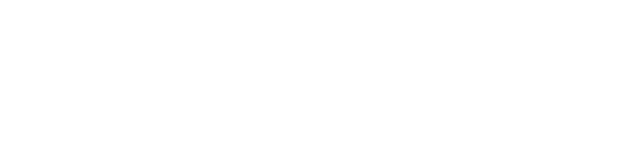
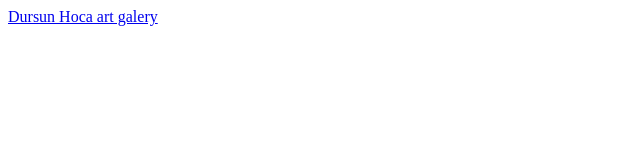
Before and after one commit to caal9d/caal9d.github.io, a plain HTML site: page index.html in a window 1280 px wide. Shown: the whole page, without its empty margins (0-640 px from the left). Drawn offline with Linux system fonts and the light colour scheme.

Commit message:
Update index.html

```diff
--- a/index.html
+++ b/index.html
@@ -7,6 +7,6 @@
     <title>Test</title>
 </head>
 <body>
-
+    <a href="caal9d.github.io/dursunartgalery.html">Dursun Hoca art galery</a>
 </body>
 </html>
```
